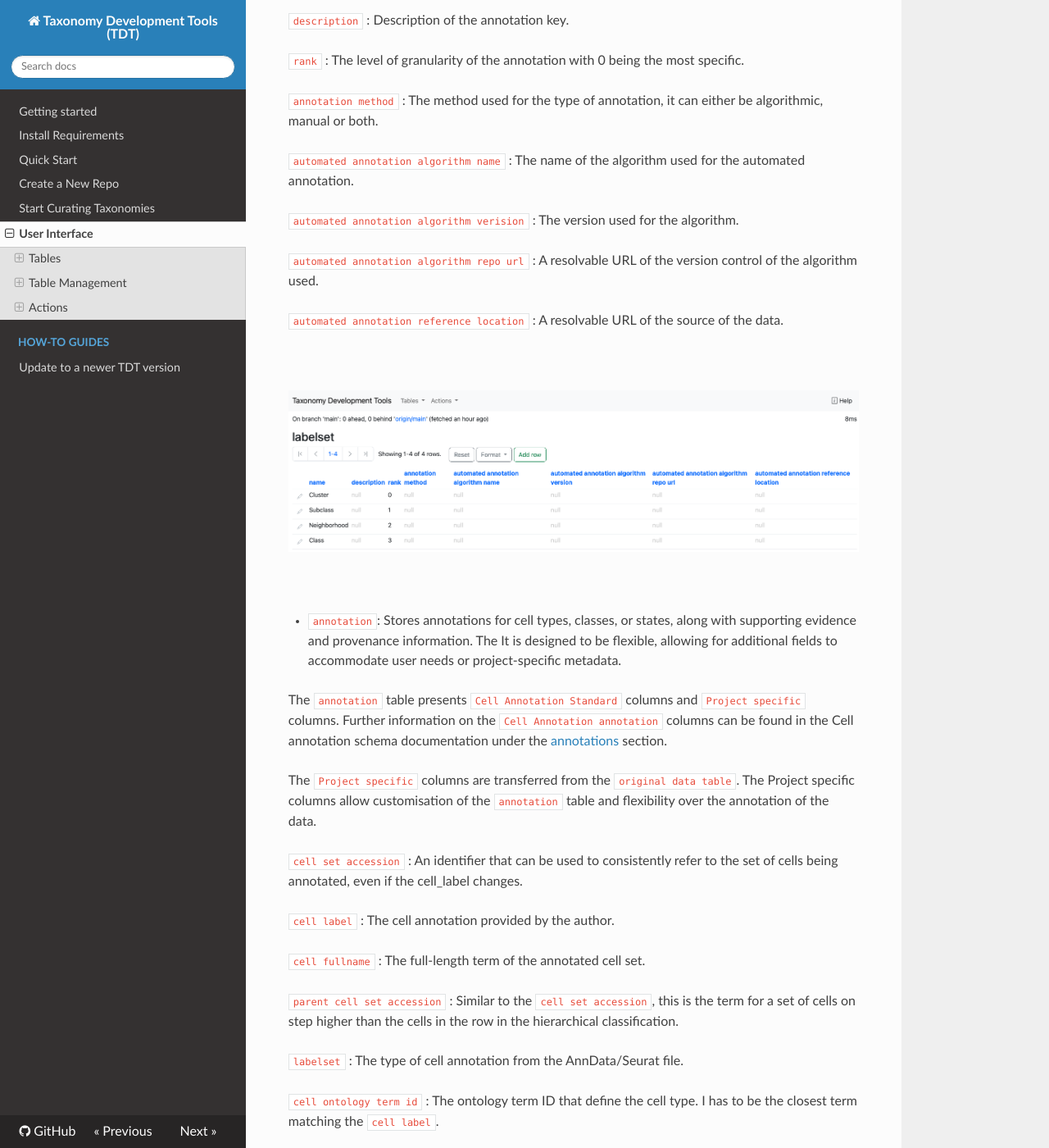
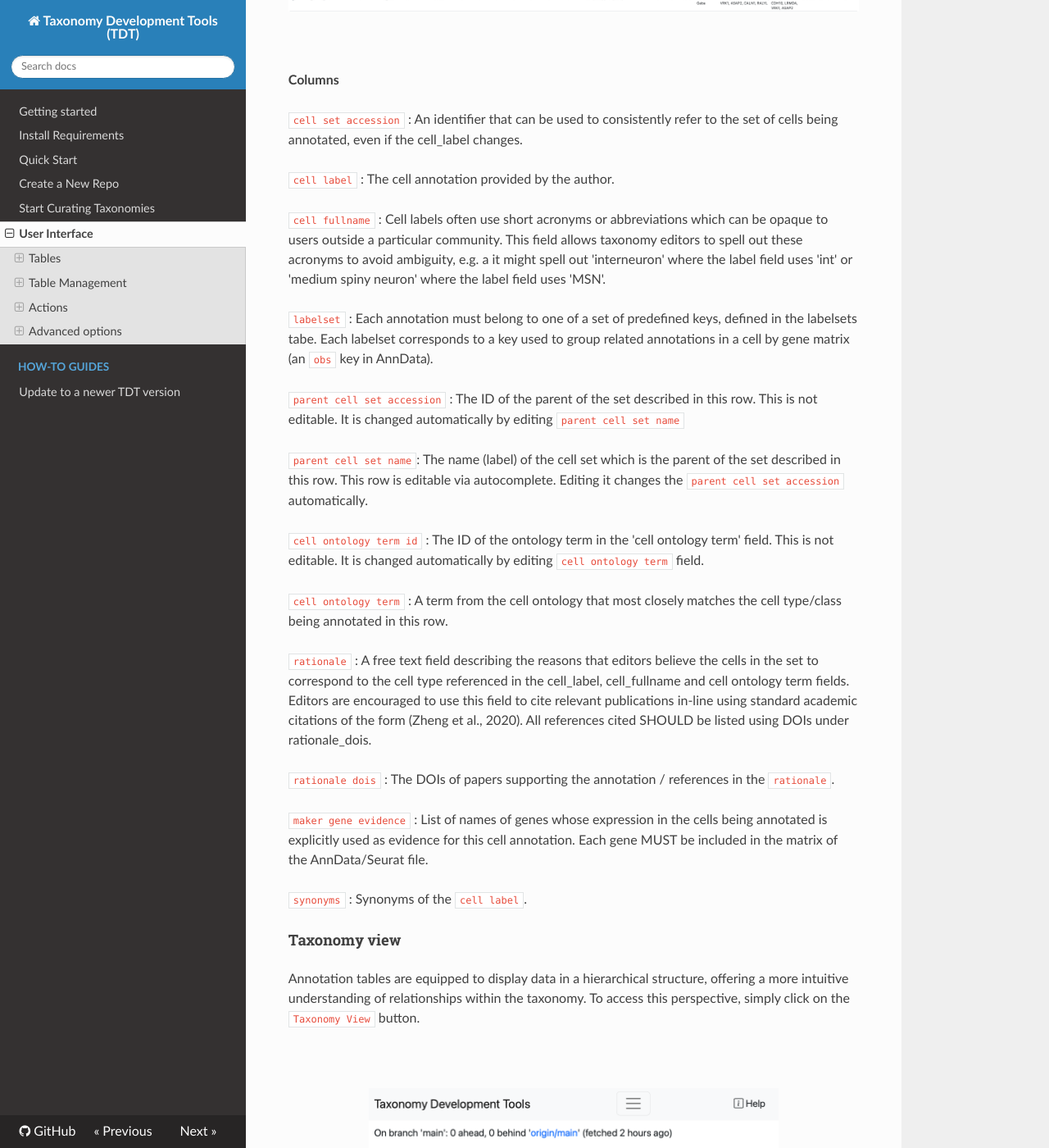
Before and after one commit to brain-bican/taxonomy-development-tools, an MkDocs documentation site: the page built from docs/UserInterface.md, in a window 1280 px wide and 1400 px high, scrolled down 4381 px. Shown: the whole window at 82% size. Built offline with MkDocs 1.6.1, drawn with Linux system fonts in a browser that asks for light colours; nearby versions of some CDN libraries; some of the changed text lies outside the part shown.

Commit message:
Update UserInterface.md

```diff
--- a/docs/UserInterface.md
+++ b/docs/UserInterface.md
@@ -20,12 +20,11 @@
    1. [Advanced settings - Version Control](#advanced-settings-version-control)
 
 
-
 ## Tables
 
 At the heart of the Taxonomy Development Tools is a robust internal database designed to streamline the management and curation of taxonomy-related data. Access to this database is facilitated through a user-friendly interface, with tables being a central component.
 
-To view the available tables,  navigate to the Tables dropdown menu at the top of the interface.
+The default view when loading TDT is a view of all of the the available tables. You can return to this at any time via the 'table` option in the `Tables` dropdown menu at the top of the interface, which can also be used to select specific tables.
 
 &nbsp;
 &nbsp;
@@ -36,58 +35,9 @@
 &nbsp;
 &nbsp;
 
+TDT categorizes tables into two main types, **system tables** and **user tables**, each serving distinct purposes.
 
-TDT categorizes tables into two main types, **switch system tables** and **user tables**, each serving distinct purposes:
-
-### Switch system tables:
-these tables are essential for the internal configuration of the TDT and cannot be modified by the users.
-
-- `table`: This table lists all the tables present in the TDT and it appears in the default page of the TDT.
-
-&nbsp;
-&nbsp;
-
-<p align="center">
-    <img src="https://raw.githubusercontent.com/brain-bican/taxonomy-development-tools/main/docs/images/screenshots/table_AITT.png" alt="Select a table" width="900"/>
-</p>
-&nbsp;
-&nbsp;
-
-
-- `datatype` : this table shows all the datatype columns present in each table.
-
-&nbsp;
-&nbsp;
-
-<p align="center">
-    <img src="https://raw.githubusercontent.com/brain-bican/taxonomy-development-tools/main/docs/images/screenshots/datatype_table_AITT.png" alt="Sort and filter by column" width="900"/>
-</p>
-&nbsp;
-&nbsp;
-
-
-- `column`: This table contains all the columns present in each table.
-&nbsp;
-&nbsp;
-
-
-<p align="center">
-    <img src="https://raw.githubusercontent.com/brain-bican/taxonomy-development-tools/main/docs/images/screenshots/column_table_AITT.png" alt="Sort and filter by column" width="900"/>
-</p>
-
-&nbsp;
-&nbsp;
-
-- `message`: This table contains all the messages present one very row of each table.
-&nbsp;
-&nbsp;
-
-
-<p align="center">
-    <img src="https://raw.githubusercontent.com/brain-bican/taxonomy-development-tools/main/docs/images/screenshots/message_table_AITT.png" alt="Sort and filter by colummn" width = "900"/>
-</p>
-&nbsp;
-&nbsp;
+For the purpose of editing taxonomies, our main focus is a set of user tables that reflect taxonomy structure.  **System tables** allow us to inspect the taxonomy schama and to extend the taxonomies with new columns and datatypes.  This is dealt with in the [**Advanced features**](#Advanced_features) section.
 
 
 ### User tables
@@ -99,13 +49,25 @@
 
 The user tables are the following:
 
-- `original data table` : This table is provided by the author and contains their original annotations.
+#### original data table
+
+For taxonomies seeded from an author-provided table, this is present as a reference for the original table. It is **not** editable an is named accordingo to the {original_table_name}_annotation_sheet.
 
 > Example: AIT115_annotation_sheet
 
+#### metadata
 
+This table contains all the medatadata related to the taxonomy. For full specifications of the metadata properties, look up the cell annotation schema documentation under the section [properties](https://github.com/cellannotation/cell-annotation-schema/blob/main/build/BICAN_schema.md#properties).
 
-- `metadata` : This table contains all the medatadata related to the taxonomy. For full specifications of the metadata properties, look up the cell annotation schema documentation under the section [properties](https://github.com/cellannotation/cell-annotation-schema/blob/main/build/BICAN_schema.md#properties). The `metadata` column names are explained below:
+&nbsp;
+&nbsp;
+<p align="center">
+    <img src="https://raw.githubusercontent.com/brain-bican/taxonomy-development-tools/main/docs/images/screenshots/AIT115_annotation_sheet_metadata.png" alt="Sort and filter by colummn" width = "900"/>
+</p>
+&nbsp;
+&nbsp;
+
+Columns:
 
 `author name` : The name of the first author of the taxonomy.
 
@@ -119,36 +81,11 @@
 
 `cellannotation timestamp` : The time (yyyy-mm-dd) of when the cell annotations are published.
 
-`cellannotation url` : A URL where all cell annotations are published for each dataset.
+`cellannotation url` : A URL that can be used to resolve the latest published version of this taxonomy (blank if unpublished).
 
+#### labelset`
 
-&nbsp;
-&nbsp;
-<p align="center">
-    <img src="https://raw.githubusercontent.com/brain-bican/taxonomy-development-tools/main/docs/images/screenshots/AIT115_annotation_sheet_metadata.png" alt="Sort and filter by colummn" width = "900"/>
-</p>
-&nbsp;
-&nbsp;
-
-
-
-- `labelset`: This table contains the definition of the labels used in the annotation and the methodology used to acquire those labels. Full specifications of the label set can be found in the Cell annotation schema documentation under the [labelsets](https://github.com/cellannotation/cell-annotation-schema/blob/main/build/BICAN_schema.md#properties) section.
-
-`name` : The name of the type of annotation key.
-
-`description` : Description of the annotation key.
-
-`rank` : The level of granularity of the annotation with 0 being the most specific.
-
-`annotation method` : The method used for the type of annotation, it can either be algorithmic, manual or both.
-
-`automated annotation algorithm name` : The name of the algorithm used for the automated annotation.
-
-`automated annotation algorithm verision` : The version used for the algorithm.
-
-`automated annotation algorithm repo url` : A resolvable URL of the version control of the algorithm used.
-
-`automated annotation reference location` : A resolvable URL of the source of the data.
+Annotations are organised into `labelsets` -  keys grouping related annotations.  These correspond to cell annotation keys in a cell by gene matrix, for axmple corresponding to `obs` keys in an AnnData file. This table contains the names and descriptions of labelsets used in the annotation and, optionally, details of the methodology used to acquire those labels. Full specifications of the labelset can be found in the Cell annotation schema documentation under the [labelsets](https://github.com/cellannotation/cell-annotation-schema/blob/main/build/BICAN_schema.md#properties) section.
 
 &nbsp;
 &nbsp;
@@ -159,35 +96,31 @@
 &nbsp;
 &nbsp;
 
+**Columns**
 
+`name` : The name of the labelset.
 
-- `annotation`: Stores annotations for cell types, classes, or states, along with supporting evidence and provenance information. The  It is designed to be flexible, allowing for additional fields to accommodate user needs or project-specific metadata.
+`description` : Description of the labelset.
 
-The `annotation` table presents `Cell Annotation Standard` columns and `Project specific` columns. Further information on the `Cell Annotation annotation` columns can be found in the Cell annotation schema documentation under the [annotations](https://github.com/cellannotation/cell-annotation-schema/blob/main/build/BICAN_schema.md) section.
+`rank` : The level of granularity of the annotation with 0 being the most specific.
 
-The `Project specific` columns are transferred from the `original data table`. The Project specific columns allow customisation of the `annotation` table and flexibility over the annotation of the data.
+`annotation method` : The method used for the type of annotation, it can either be algorithmic, manual or both.
 
-`cell set accession` : An identifier that can be used to consistently refer to the set of cells being annotated, even if the cell_label changes.
+`automated annotation algorithm name` : The name of the algorithm used for the automated annotation.
 
-`cell label` : The cell annotation provided by the author.
+`automated annotation algorithm verision` : The version used for the algorithm.
 
-`cell fullname` : The full-length term of the annotated cell set.
+`automated annotation algorithm repo url` : A resolvable URL of the version control repository of the algorithm used.
 
-`parent cell set accession` : Similar to the `cell set accession`, this is the term for a set of cells on step higher than the cells in the row in the hierarchical classification.
+`automated annotation reference location` : A resolvable URL of the source of the data.
 
-`labelset` : The type of cell annotation from the AnnData/Seurat file.
+#### `annotation`:
 
-`cell ontology term id` : The ontology term ID that define the cell type. I has to be the closest term matching the `cell label`.
+Stores annotations corresponding to cell types, classes, or states as well as extended metadata about these annotations - including supporting evidence and provenance information.  It is designed to be flexible, allowing for additional fields to accommodate user needs or project-specific metadata.  In the table, each row corresponds to an annotation of a single cell set - which may be at any level of granularity.  Each annotation must belong to a labelset.
 
-`cell ontology term` : The ontology term name from the ontology term ID.
+The `annotation` table includes `Cell Annotation Standard` columns and `Project specific` columns. Further information on the `Cell Annotation Standard` columns can be found in the Cell annotation schema documentation under the [annotations](https://github.com/cellannotation/cell-annotation-schema/blob/main/build/BICAN_schema.md) section.
 
-`rationale` : The short name of the publications used to define the `cell ontology term`.
-
-`rationale dois` : The DOI of the paper mentioned in the `rationale`.
-
-`maker gene evidence` : List of names of genes whose expression in the cells being annotated is explicitly used as evidence for this cell annotation. Each gene MUST be included in the matrix of the AnnData/Seurat file.
-
-`synonyms` : Synonyms of the `cell label`.
+The `Project specific` columns are transferred from the `original data table`. The Project specific columns allow customisation of the `annotation` table and flexibility over the annotation of the data. Addtional columns can be added via the columns table (see Advanced features)
 
 &nbsp;
 &nbsp;
@@ -197,29 +130,55 @@
 &nbsp;
 &nbsp;
 
+**Columns**
+
+`cell set accession` : An identifier that can be used to consistently refer to the set of cells being annotated, even if the cell_label changes.
+
+`cell label` : The cell annotation provided by the author.
+
+`cell fullname` : Cell labels often use short acronyms or abbreviations which can be opaque to users outside a particular community.  This field allows taxonomy editors to spell out these acronyms to avoid ambiguity, e.g. a it might spell out 'interneuron' where the label field uses 'int' or 'medium spiny neuron' where the label field uses 'MSN'.
+
+`labelset` : Each annotation must belong to one of a set of predefined keys, defined in the labelsets tabe. Each labelset corresponds to a key used to group related annotations in a cell by gene matrix (an `obs` key in AnnData).
+
+`parent cell set accession` : The ID of the parent of the set described in this row.  This is not editable.  It is changed automatically by editing `parent cell set name`
+
+`parent cell set name`: The name (label) of the cell set which is the parent of the set described in this row. This row is editable via autocomplete.  Editing it changes the `parent cell set accession` automatically.
+
+`cell ontology term id` : The ID of the ontology term  in the 'cell ontology term' field. This is not editable.  It is changed automatically by editing `cell ontology term` field.
+
+`cell ontology term` : A term from the cell ontology that most closely matches the cell type/class being annotated in this row.
+
+`rationale` : A free text field describing the reasons that editors believe the cells in the set to correspond to the cell type referenced in the cell_label, cell_fullname and cell ontology term fields.  Editors are encouraged to use this field to cite relevant publications in-line using standard academic citations of the form (Zheng et al., 2020). All references cited SHOULD be listed using DOIs under rationale_dois.
+
+`rationale dois` : The DOIs of papers supporting the annotation / references in the `rationale`.
+
+`maker gene evidence` : List of names of genes whose expression in the cells being annotated is explicitly used as evidence for this cell annotation. Each gene MUST be included in the matrix of the AnnData/Seurat file.
+
+`synonyms` : Synonyms of the `cell label`.
+
+#### Taxonomy view
+
+Annotation tables are equipped to display data in a hierarchical structure, offering a more intuitive understanding of relationships within the taxonomy. To access this perspective, simply click on the `Taxonomy View` button.
+
+&nbsp;
+&nbsp;
+
+<p align="center">
+    <img src="https://raw.githubusercontent.com/brain-bican/taxonomy-development-tools/main/docs/images/screenshots/tree_view.png" alt="Sort and Filter by Column" width="500"/>
+</p>
+&nbsp;
+&nbsp;
 
 
+While in the Taxonomy View, users can visually explore the taxonomy's structure in a read-only format, providing a clear overview of the hierarchical relationships. To switch back to a more detailed and interactive tabular format, click the `Table View` button.
 
 ## Table Management
 
 This section shows how to interact with the Tables within the TDT. In this documentation, the overview of the table management is shown with the `annotation` table.
 
-### Change Table Format
-
-The table format can be changed by selecting the `Format` button underneath the table name. This will open a dropdown menu with a series of options to display the data in different format of a `TSV` or a `CSV` table; `Plain Text` or in a `Json` raw or page format (for more information about Json format have a look at [additional resources](https://developer.mozilla.org/en-US/docs/Learn/JavaScript/Objects/JSON)). In addition to the `Json` raw or page option, the options `Json(raw, pretty)` and `Json(page, pretty)` are available to display the data in a Json format that is easier to read.
-
-&nbsp;
-&nbsp;
-<p align="center">
-    <img src="https://raw.githubusercontent.com/brain-bican/taxonomy-development-tools/main/docs/images/screenshots/table_format_AITT.png" alt = "Select dropdown menu" width = "900"/>
-</p>
-&nbsp;
-&nbsp;
-
-
 ### Sorting and Filtering Data
 
-By clicking on column names, data sort and filter pop-up widget can be activated. This widget allows for the alphabetical sorting of data and the application of conditions to filter data accordingly. Icons next to the column header indicate active sorting or filtering, and clicking the column header again lets you update or clear these parameters.
+By clicking on column names, pop-up widget enabling data-sort and filtering can be activated. This widget allows for the alphabetical sorting of data and the application of conditions to filter data accordingly. Icons next to the column header indicate active sorting or filtering, and clicking the column header again lets you update or clear these parameters.
 
 &nbsp;
 &nbsp;
@@ -241,23 +200,6 @@
 </p>
 &nbsp;
 &nbsp;
-
-
-### Change Table View
-
-Annotation tables are equipped to display data in a hierarchical structure, offering a more intuitive understanding of relationships within the taxonomy. To access this perspective, simply click on the `Taxonomy View` button.
-
-&nbsp;
-&nbsp;
-
-<p align="center">
-    <img src="https://raw.githubusercontent.com/brain-bican/taxonomy-development-tools/main/docs/images/screenshots/tree_view.png" alt="Sort and Filter by Column" width="500"/>
-</p>
-&nbsp;
-&nbsp;
-
-
-While in the Taxonomy View, users can visually explore the taxonomy's structure in a read-only format, providing a clear overview of the hierarchical relationships. To switch back to a more detailed and interactive tabular format, click the `Table View` button.
 
 
 ### Adding New Records
@@ -283,7 +225,6 @@
 </p>
 &nbsp;
 &nbsp;
-
 
 
 ### Editing Existing Data
@@ -362,11 +303,10 @@
 &nbsp;
 
 
-
 ### Saving existing or new data
 
 To save the modified or newly added row select `Submit` at the bottom right corner of the page.
-The `Validate` option will ensure that the terms added in each column follow the [Cell Annotation Schema](https://github.com/cellannotation/cell-annotation-schema)
+The `Validate` option will ensure that the terms added in each column follow the [Cell Annotation Schema](https://github.com/cellannotation/cell-annotation-schema) and any additional schema specified for this particular taxonomy.
 
 &nbsp;
 &nbsp;
@@ -399,7 +339,7 @@
 
 The `save` button allows to save your progress in a syncronised fashion so that other curators of the same taxonomy can see and track the progress. The syncronisation of the saved progress gives the opportunity to multiple users to work collaboratevely on a unified dataset.
 
-The `publish` button allows to create a public release of the taxonomy on GitHub.
+The `publish` button allows to create a public release of the taxonomy on GitHub with a Persistent URL that serves as a resolveable identifier for that release.  It is important to note that the accessiblity of a published taxonomy is controlled through GitHub.  Editor may choose to publish and share interim versions internally.  The Persistent URL serves as a way to permanently referenceand retrieve  a version used in analysis.
 
 &nbsp;
 &nbsp;
@@ -438,10 +378,74 @@
 Upon initial launch, TDT creates a `tdt_datasets` directory in the user home folder. It attempts to resolve all matrix_file_id references within this directory. The system searches for the corresponding file (e.g., `$HOME/tdt_datasets/8e10f1c4-8e98-41e5-b65f-8cd89a887122.h5ad`) and then initiates a [cas-tools flatten operation](https://github.com/cellannotation/cas-tools/blob/main/docs/cli.md#flatten-onto-anndata). This process, which may vary in duration depending on the taxonomy's size, results in a new AnnData file (`/tdt_datasets/$$TAXONOMY_ID$$.h5ad`) incorporating the user's annotations.
 
 
+## Advanced options
 
-### Advanced Setting - Version Control
+### System tables:
 
-Under the Action dropdown menu, a version control option is available. The verson control menu is directed for users who are comfortable working with GitHub. For more informations on GitHub have a look at the documentation.
+System tables allow us to inspect the taxonomy schama and to extend the taxonomies with new columns and datatypes.
+
+- `table`: This table lists all the tables present in the TDT and it appears in the default page of the TDT.
+
+&nbsp;
+&nbsp;
+
+<p align="center">
+    <img src="https://raw.githubusercontent.com/brain-bican/taxonomy-development-tools/main/docs/images/screenshots/table_AITT.png" alt="Select a table" width="900"/>
+</p>
+&nbsp;
+&nbsp;
+
+
+- `datatype` : this table shows all the datatype columns present in each table.
+
+&nbsp;
+&nbsp;
+
+<p align="center">
+    <img src="https://raw.githubusercontent.com/brain-bican/taxonomy-development-tools/main/docs/images/screenshots/datatype_table_AITT.png" alt="Sort and filter by column" width="900"/>
+</p>
+&nbsp;
+&nbsp;
+
+
+- `column`: This table contains all the columns present in each table.
+&nbsp;
+&nbsp;
+
+
+<p align="center">
+    <img src="https://raw.githubusercontent.com/brain-bican/taxonomy-development-tools/main/docs/images/screenshots/column_table_AITT.png" alt="Sort and filter by column" width="900"/>
+</p>
+
+&nbsp;
+&nbsp;
+
+- `message`: This table contains all validation error messages.
+&nbsp;
+&nbsp;
+
+
+<p align="center">
+    <img src="https://raw.githubusercontent.com/brain-bican/taxonomy-development-tools/main/docs/images/screenshots/message_table_AITT.png" alt="Sort and filter by colummn" width = "900"/>
+</p>
+&nbsp;
+&nbsp;
+
+### Change Table Format
+
+The table format can be changed by selecting the `Format` button underneath the table name. This will open a dropdown menu with a series of options to display the data in different format of a `TSV` or a `CSV` table; `Plain Text` or in a `Json` raw or page format (for more information about Json format have a look at [additional resources](https://developer.mozilla.org/en-US/docs/Learn/JavaScript/Objects/JSON)). In addition to the `Json` raw or page option, the options `Json(raw, pretty)` and `Json(page, pretty)` are available to display the data in a Json format that is easier to read.
+
+&nbsp;
+&nbsp;
+<p align="center">
+    <img src="https://raw.githubusercontent.com/brain-bican/taxonomy-development-tools/main/docs/images/screenshots/table_format_AITT.png" alt = "Select dropdown menu" width = "900"/>
+</p>
+&nbsp;
+&nbsp;
+
+ ### Version Control
+
+Under the Action dropdown menu, a complete set of Git version control options are available. The verson control menu is intended for comunities of users who are comfortable working with GitHub.
 
 &nbsp;
 &nbsp;
```
